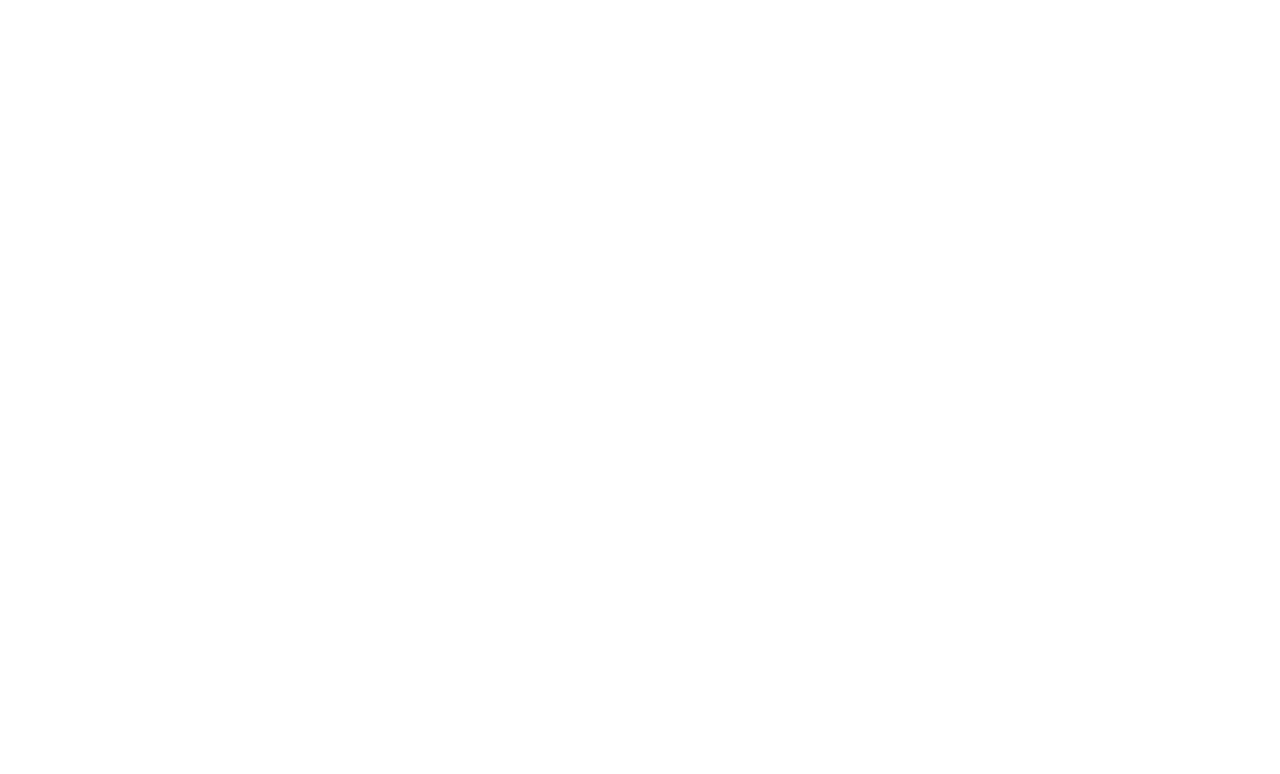
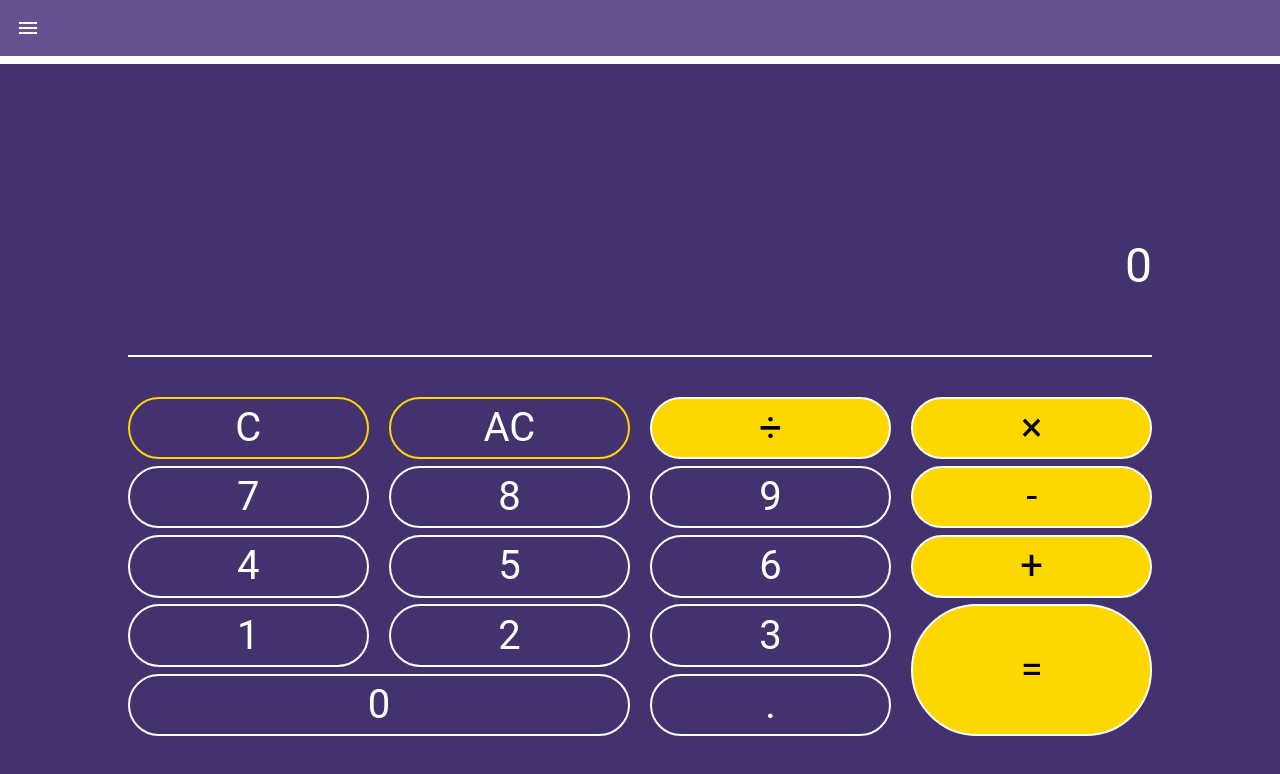
Before and after one commit to khoa0101/Calculator, a React (Create React App) app: page /setting in a window 1280 px wide. Shown: the top 774 px of the page. Built offline with nearby package versions, Linux system fonts and the light colour scheme.

Commit message:
Add reroute setting

```diff
--- a/src/App.tsx
+++ b/src/App.tsx
@@ -32,6 +32,12 @@
         <Route exact path="/">
           <Redirect to="/home" />
         </Route>
+        <Route exact path="/converter">
+          <Home />
+        </Route>
+        <Route exact path="/setting">
+          <Home />
+        </Route>
       </IonRouterOutlet>
     </IonReactRouter>
   </IonApp>
--- a/src/pages/Home.tsx
+++ b/src/pages/Home.tsx
@@ -1,4 +1,5 @@
-import { IonContent, IonHeader, IonPage, IonToolbar, IonMenu, IonMenuButton, IonButtons, IonTitle, IonItem, IonList, IonMenuToggle, IonButton} from '@ionic/react';
+import { IonContent, IonHeader, IonPage, IonToolbar, IonMenu, IonMenuButton, IonButtons, IonTitle, IonItem, IonList} from '@ionic/react';
+import { Link } from 'react-router-dom';
 import ExploreContainer from '../components/ExploreContainer.js';
 import './Home.css';
 
@@ -13,8 +14,8 @@
           </IonHeader>
           <IonContent>
             <IonList>
-              <IonItem>Converter</IonItem>
-              <IonItem>Settings</IonItem>
+              <IonItem><Link to='/converter'>Converter</Link></IonItem>
+              <IonItem><Link to='/setting'>Setting</Link></IonItem>
             </IonList>
           </IonContent>
         </IonMenu>
```
Also changed, not shown: src/pages/Setting.css (added), src/pages/Setting.js (added).
